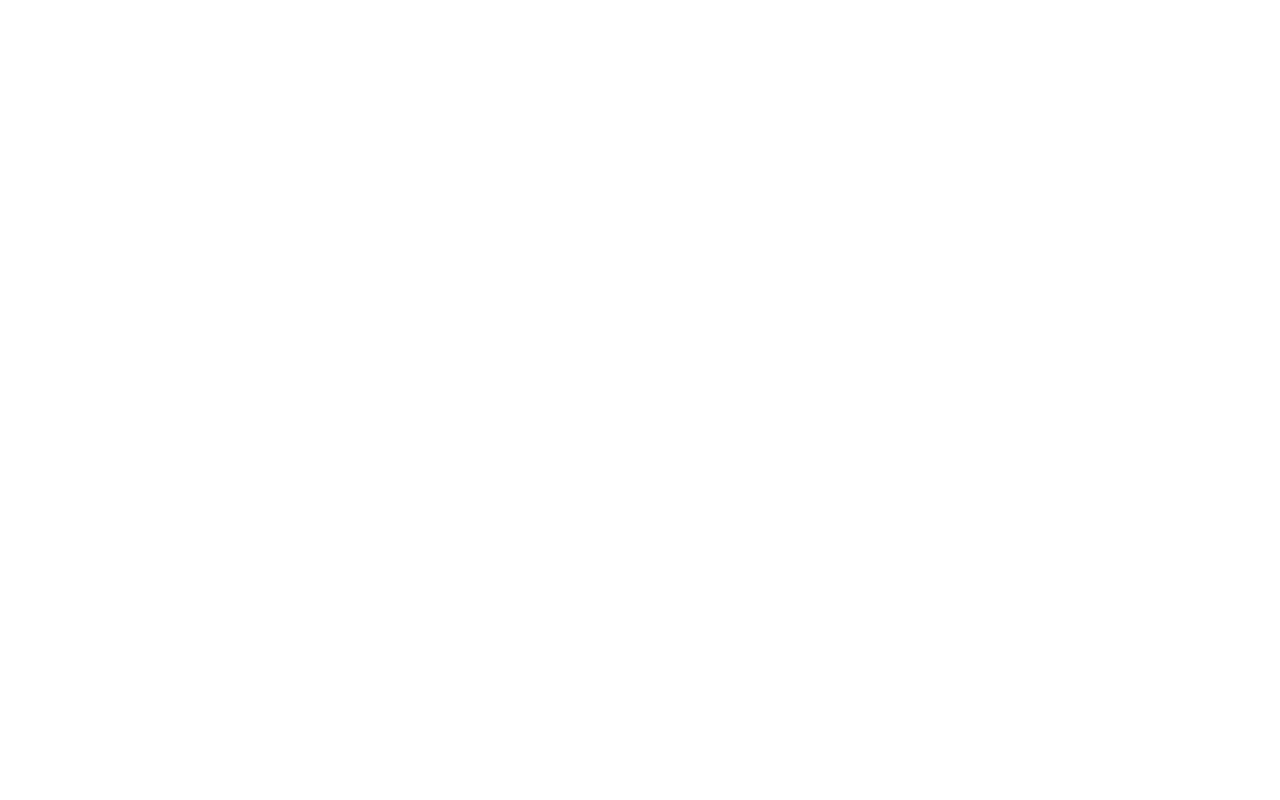
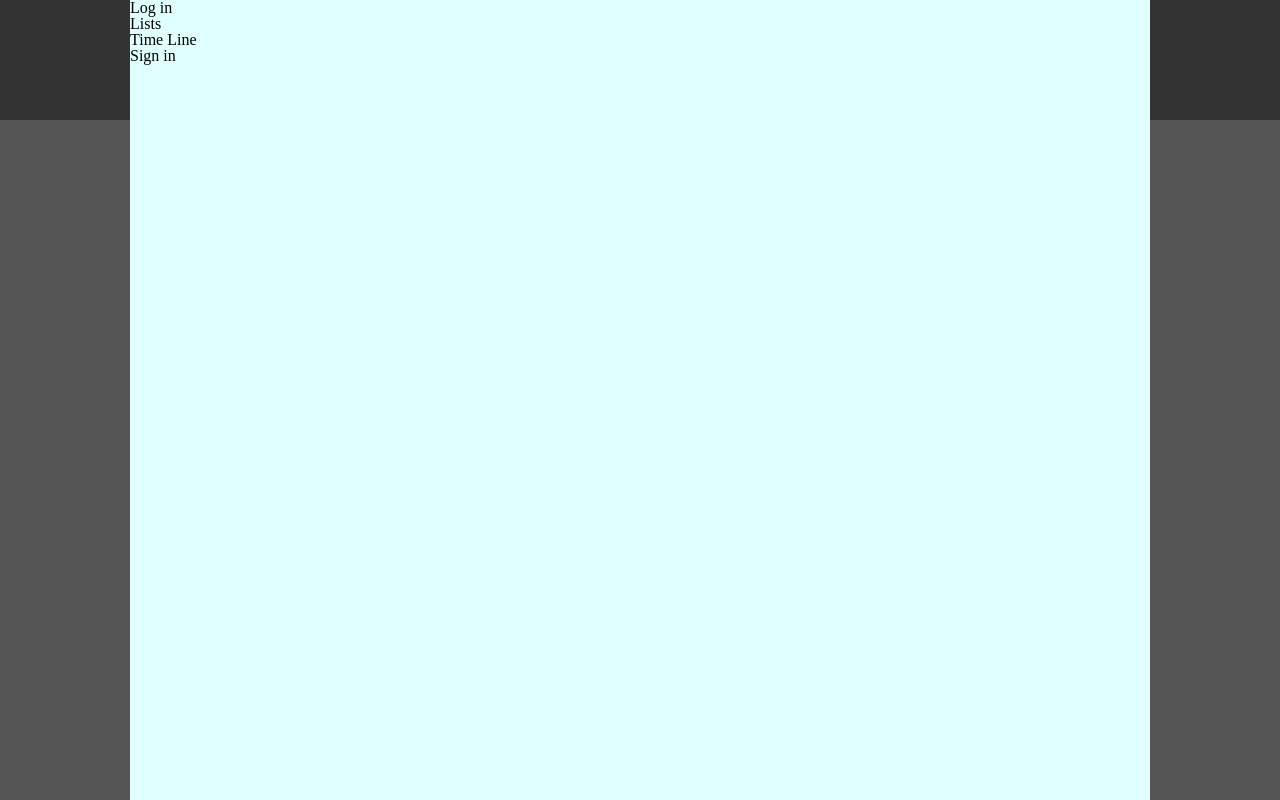
Before and after one commit to crowwan/My-First-Project, a plain HTML site: page index.html in a window 1280 px wide. Drawn offline with Linux system fonts and the light colour scheme.

Commit message:
doing...

```diff
--- a/css/main.css
+++ b/css/main.css
@@ -0,0 +1,23 @@
+/* COMMON */
+.container{
+  background-color: lightcyan;
+  max-width: 1020px;
+  margin: 0 auto;
+  height: 100%;
+}
+
+header{
+  background-color: #333;
+  height: 120px;
+}
+
+.contents{
+  background-color: #555;
+  height: calc(100vh - 120px);
+}
+.nav{
+  background-color: yellow;
+}
+.content{
+  background-color: lightblue;
+}
--- a/css/reset.css
+++ b/css/reset.css
@@ -0,0 +1,43 @@
+html, body, div, span, applet, object, iframe,
+h1, h2, h3, h4, h5, h6, p, blockquote, pre,
+a, abbr, acronym, address, big, cite, code,
+del, dfn, em, img, ins, kbd, q, s, samp,
+small, strike, strong, sub, sup, tt, var,
+b, u, i, center,
+dl, dt, dd, ol, ul, li,
+fieldset, form, label, legend,
+table, caption, tbody, tfoot, thead, tr, th, td,
+article, aside, canvas, details, embed,
+figure, figcaption, footer, header, hgroup,
+menu, nav, output, ruby, section, summary,
+time, mark, audio, video {
+	margin: 0;
+	padding: 0;
+	border: 0;
+	font-size: 100%;
+	font: inherit;
+	vertical-align: baseline;
+}
+/* HTML5 display-role reset for older browsers */
+article, aside, details, figcaption, figure,
+footer, header, hgroup, menu, nav, section {
+	display: block;
+}
+body {
+	line-height: 1;
+}
+ol, ul {
+	list-style: none;
+}
+blockquote, q {
+	quotes: none;
+}
+blockquote:before, blockquote:after,
+q:before, q:after {
+	content: '';
+	content: none;
+}
+table {
+	border-collapse: collapse;
+	border-spacing: 0;
+}
--- a/index.html
+++ b/index.html
@@ -9,6 +9,24 @@
   <link rel="stylesheet" href="css/main.css">
 </head>
 <body>
+  <header id="header">
+    <div class="container">
+      <a href="./" class="logo"></a>
+      <ul class="menu">
+        <li>Log in</li>
+        <li>Lists</li>
+        <li>Time Line</li>
+        <li>Sign in</li>
+      </ul>
+    </div>
+  </header>
+  <section class="contents">
+    <div class="container">
+      <nav id="nav">
 
+      </nav>
+      <div class="content"></div>
+    </div>
+  </section>
 </body>
 </html>
```
